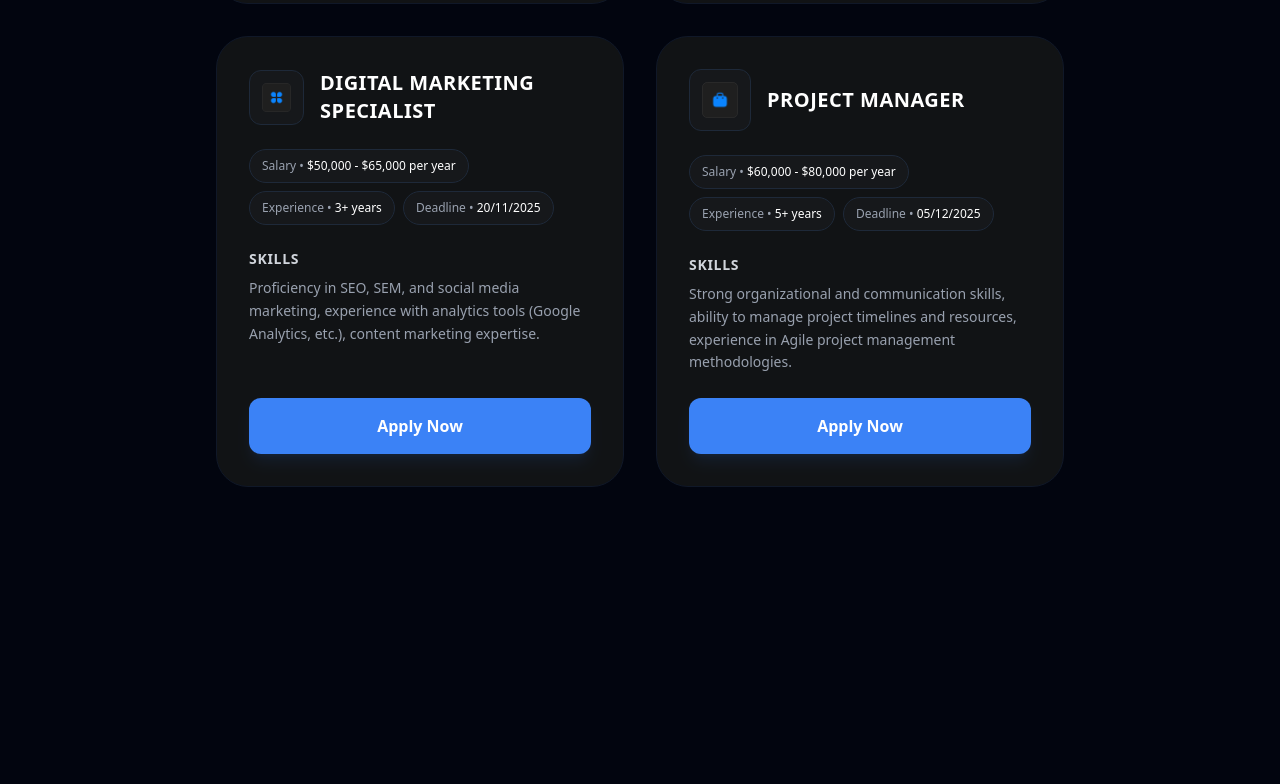
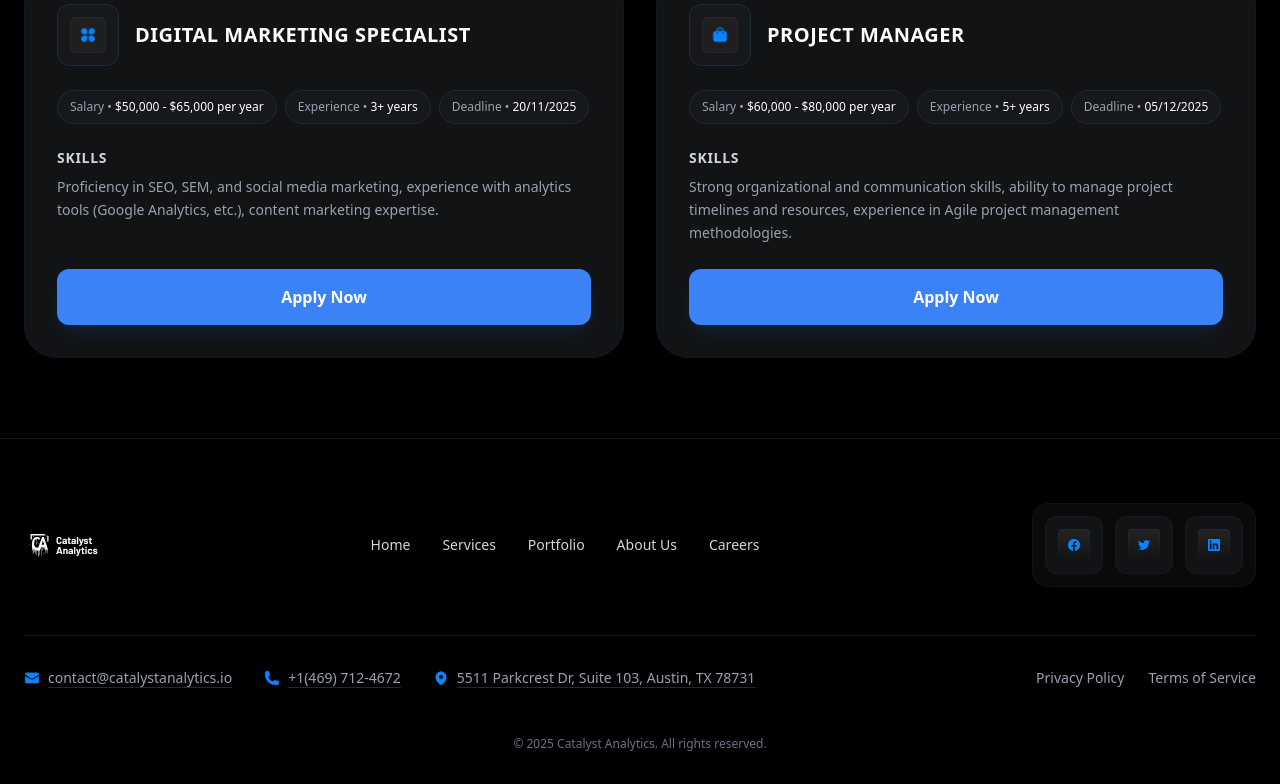
Before and after one commit to kabirovabdullo60-dot/exam-3, a website: page src/page3.html in a window 1280 px wide. Shown: the part 3213-3997 px from the top of the page. Before the commit the page ends 3780 px from the top, so only its background shows below. Drawn offline with Linux system fonts and the light colour scheme.

Commit message:
the footer of the page3

```diff
--- a/src/page3.html
+++ b/src/page3.html
@@ -6,7 +6,7 @@
     <title>Document</title>
     <link rel="stylesheet" href="./output.css">
 </head>
-<body class="bg-[#02050f] text-white font-sans antialiased bg-dots  flex flex-col justify-between ">
+<body class="bg-[#000000] text-white font-sans antialiased bg-dots  flex flex-col justify-between ">
     <header class="max-w-7xl w-full mx-auto px-6 py-6 flex items-center justify-between">
         <div class="flex items-center space-x-2">
             <img src="./images/Logo (6).png" alt="" class="w-30">
@@ -232,6 +232,7 @@
         </form>
     </div>
     </div>
+    </div>
     <section class=" text-white py-20 px-6 font-sans">
     <div class="max-w-7xl mx-auto">
 
@@ -356,5 +357,64 @@
         </div>
     </div>
 </section>
+<footer class=" text-white pt-16 pb-8 px-6 font-sans border-t border-gray-900">
+    <div class="max-w-7xl mx-auto">
+
+        <div class="flex flex-col lg:flex-row lg:items-center lg:justify-between gap-8 pb-12">
+
+            <div class="flex items-center space-x-2">
+                <img src="./images/Logo (6).png" alt="" class="h-8 w-auto">
+            </div>
+
+            <nav class="flex flex-wrap items-center gap-x-8 gap-y-4 text-sm font-medium text-gray-300">
+                <a href="./index.html" target="_blank" class="hover:text-white transition">Home</a>
+                <a href="./page1.html " target="_blank" class="hover:text-white transition">Services</a>
+                <a href="./page2.html" target="_blank" class="hover:text-white transition">Portfolio</a>
+                <a href="./page3.html" target="_blank" class="hover:text-white transition">About Us</a>
+                <a href="./src/page4.html" target="_blank" class="hover:text-white transition">Careers</a>
+            </nav>
+
+            <div class="flex items-center space-x-3 bg-[#0a0a0a] p-3 rounded-2xl border border-gray-900/60 w-fit">
+                <a href="#" class="bg-[#111315] hover:bg-gray-800 p-3 rounded-xl border border-gray-800/40 block transition">
+                    <img src="./images/Button.png" alt="" class="w-8">
+                </a>
+                <a href="#" class="bg-[#111315] hover:bg-gray-800 p-3 rounded-xl border border-gray-800/40 block transition">
+                    <img src="./images/Button (1).png" alt="" class="w-8">
+                </a>
+                <a href="#" class="bg-[#111315] hover:bg-gray-800 p-3 rounded-xl border border-gray-800/40 block transition">
+                    <img src="./images/Button (2).png" alt="" class="w-8">
+                </a>
+            </div>
+        </div>
+
+        <div class="flex flex-col lg:flex-row lg:items-center lg:justify-between gap-6 pt-8 border-t border-gray-900 text-sm text-gray-400">
+
+            <div class="flex flex-col md:flex-row md:items-center gap-y-3 gap-x-8">
+                <div class="flex items-center space-x-2">
+                    <img src="./images/Icon.png" alt="" class="w-4 h-4 object-contain text-[#1d4ed8]">
+                    <a class="hover:text-white transition underline underline-offset-4 decoration-gray-800">contact@catalystanalytics.io</a>
+                </div>
+                <div class="flex items-center space-x-2">
+                    <img src="./images/Icon (1).png" alt="" class="w-4 h-4 object-contain text-[#1d4ed8]">
+                    <a href="tel:+992931005905" class="hover:text-white transition underline underline-offset-4 decoration-gray-800">+1(469) 712-4672</a>
+                </div>
+                <div class="flex items-center space-x-2">
+                    <img src="./images/Icon (2).png" alt="Location" class="w-4 h-4 object-contain text-[#1d4ed8]">
+                    <span class="underline underline-offset-4 decoration-gray-800">5511 Parkcrest Dr, Suite 103, Austin, TX 78731</span>
+                </div>
+            </div>
+
+            <div class="flex items-center space-x-6">
+                <a href="#" class="hover:text-white transition">Privacy Policy</a>
+                <a href="#" class="hover:text-white transition">Terms of Service</a>
+            </div>
+        </div>
+
+        <div class="text-center text-xs text-gray-500 pt-12">
+            © 2025 Catalyst Analytics. All rights reserved.
+        </div>
+
+    </div>
+</footer>
 </body>
 </html>
```
